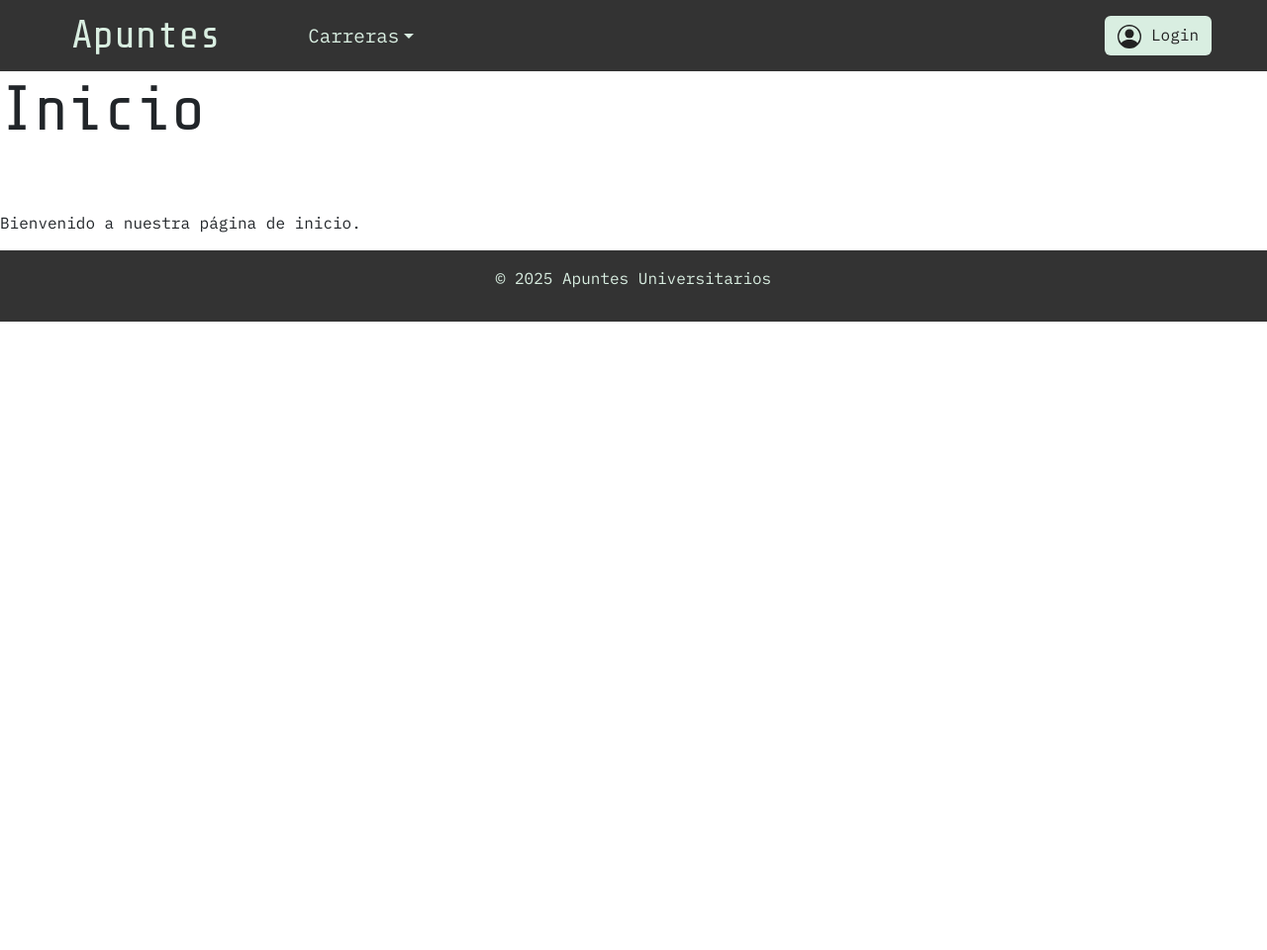
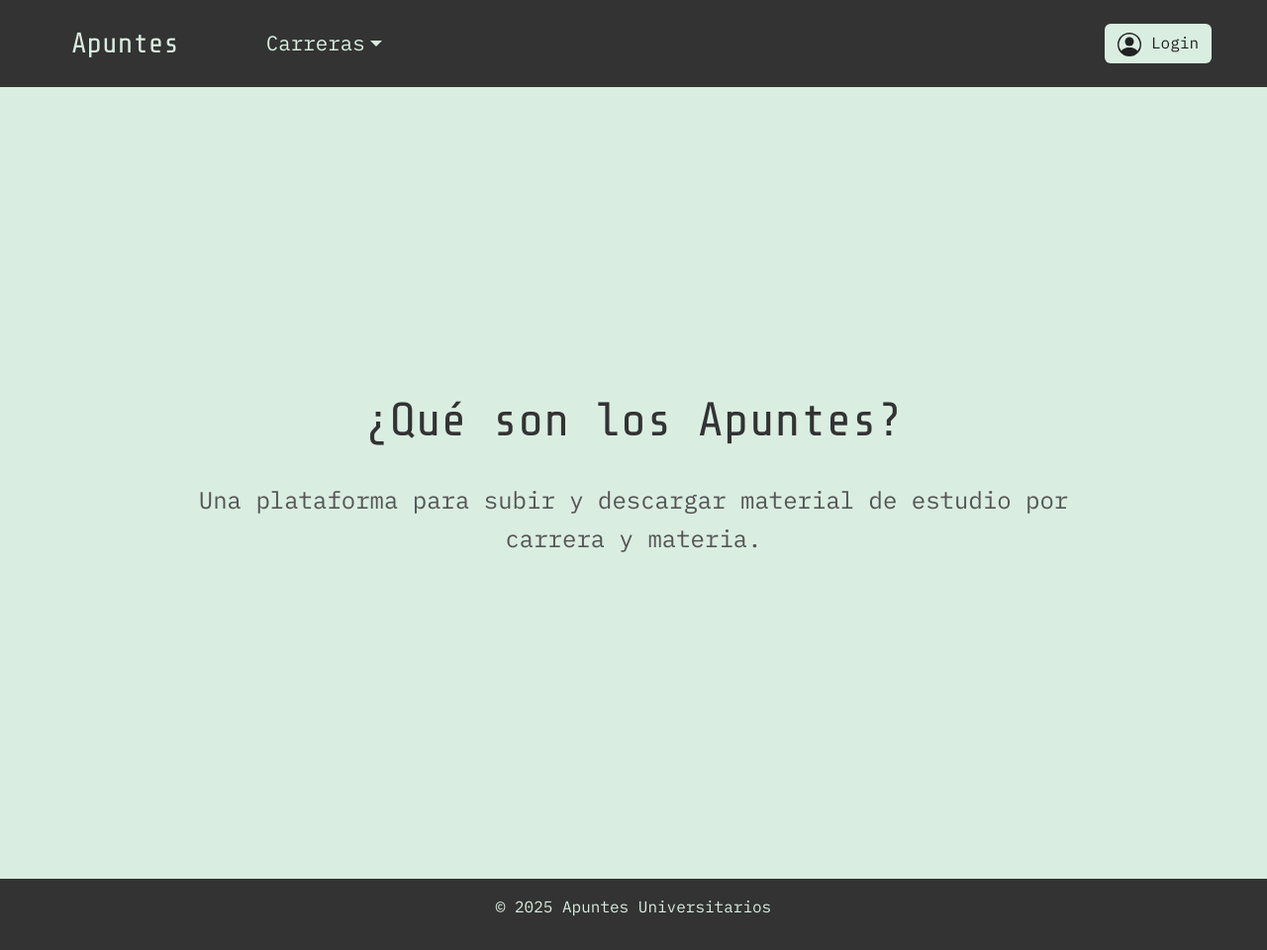
Before and after one commit to colochampre/django_apuntes, a Django app: page / in a window 1280 px wide. Shown: the whole page at 99% size. Before the commit the page ends 325 px from the top, so only its background shows below. Run offline with Django 5.2, Linux system fonts and the light colour scheme.

Commit message:
Ajustar header más grande y home perfectamente centrado

```diff
--- a/apuntes/static/css/base.css
+++ b/apuntes/static/css/base.css
@@ -43,7 +43,8 @@
 
 .base-header {
     width: 100%;
-    height: 4.5rem;
+    min-height: 5rem;
+    padding: 1.5rem 0;
     color: #ddd;
     background-color: #333;
     display: flex;
@@ -60,6 +61,14 @@
     align-items: center;
 }
 
+#base-h1 {
+    font-size: 1.8rem;
+}
+
+#base-h1 a {
+    font-size: 1.8rem;
+}
+
 .base-header a {
     text-decoration: none;
     color: #d9eee1;
@@ -74,7 +83,7 @@
 }
 
 .base-nav a {
-    font-size: 1.2rem;
+    font-size: 1.3rem;
 }
 
 .nav-izq {
--- a/apuntes/templates/home.html
+++ b/apuntes/templates/home.html
@@ -1,12 +1,17 @@
 {% extends "base.html" %}
+{% load static %}
 
 {% block title %}Apuntes{% endblock %}
-{% load static %}
-{% block otros_css %}<link rel="stylesheet" href="{% static 'css/home.css' %}">{% endblock %}
+
+{% block otros_css %}
+<link rel="stylesheet" href="{% static 'css/home.css' %}">
+{% endblock %}
 
 {% block content %}
-<div class="home-container">
-    <h2>Inicio</h2>
-    <p>Bienvenido a nuestra página de inicio.</p>
+<div class="home-welcome">
+    <div class="home-content">
+        <h2>¿Qué son los Apuntes?</h2>
+        <p>Una plataforma para subir y descargar material de estudio por carrera y materia.</p>
+    </div>
 </div>
 {% endblock %}
```
